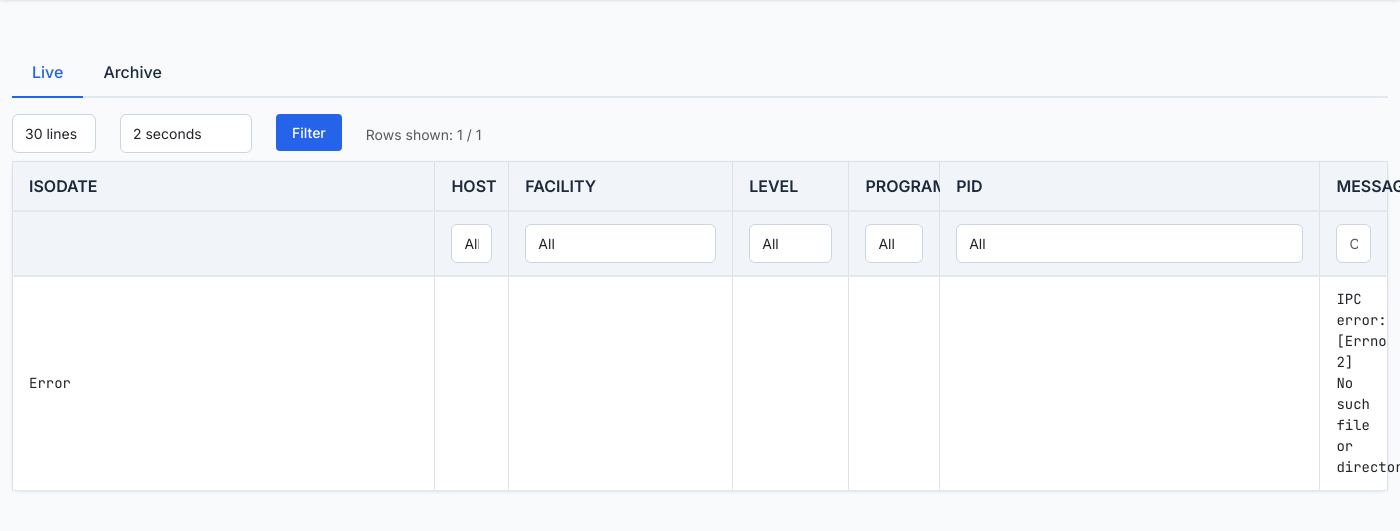
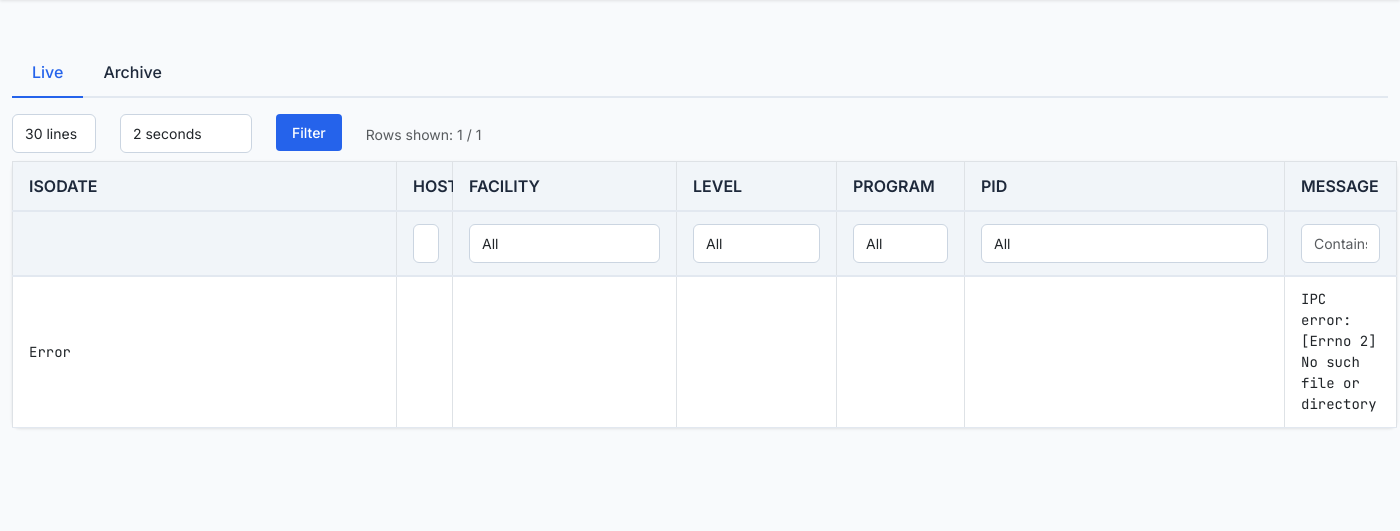
Before and after one commit to ptempier/syslog-web-viewer, a Flask app: page /live in a window 1400 px wide; the page is wider, and only the part inside the window is pictured. Shown: the part 72-603 px from the top of that part. Run offline with Flask 3, Linux system fonts and the light colour scheme; the visitor is signed in with stand-in values (Sample User, id 1).

Commit message:
Adjust column widths to better match typical content lengths

```diff
--- a/logserver/static/logtable.css
+++ b/logserver/static/logtable.css
@@ -136,14 +136,14 @@
 }
 
 /* Column widths */
-th:nth-child(1), td:nth-child(1) { width: 20em; min-width: 20em; max-width: 20em; }   /* ISODATE */
+th:nth-child(1), td:nth-child(1) { width: 24em; min-width: 24em; max-width: 24em; }   /* ISODATE: 2025-06-09T18:15:40+02:00 */
 th:nth-child(2), td:nth-child(2) { width: 3.5em; min-width: 3.5em; max-width: 3.5em; }  /* SEQ */
-th:nth-child(3), td:nth-child(3) { width: 10.6em; min-width: 10.6em; max-width: 10.6em; } /* HOST */
-th:nth-child(4), td:nth-child(4) { width: 5.5em; min-width: 5.5em; max-width: 5.5em; }    /* FACILITY */
-th:nth-child(5), td:nth-child(5) { width: 4.3em; min-width: 4.3em; max-width: 4.3em; }    /* LEVEL */
-th:nth-child(6), td:nth-child(6) { width: 18em; min-width: 18em; max-width: 18em; }     /* PROGRAM */
-th:nth-child(7), td:nth-child(7) { width: 3.2em; min-width: 3.2em; max-width: 3.2em; }    /* PID */
-th:nth-child(8), td:nth-child(8) { width: auto; min-width: 60px; max-width: 9999px; }    /* MESSAGE */
+th:nth-child(3), td:nth-child(3) { width: 14em; min-width: 14em; max-width: 14em; }    /* HOST: 192.168.0.172 */
+th:nth-child(4), td:nth-child(4) { width: 10em; min-width: 10em; max-width: 10em; }    /* FACILITY: myprogramm */
+th:nth-child(5), td:nth-child(5) { width: 8em; min-width: 8em; max-width: 8em; }       /* LEVEL: aazezaez */
+th:nth-child(6), td:nth-child(6) { width: 20em; min-width: 20em; max-width: 20em; }    /* PROGRAM: ventilateur-salon-7946 */
+th:nth-child(7), td:nth-child(7) { width: 7em; min-width: 7em; max-width: 7em; }       /* PID: 100000 */
+th:nth-child(8), td:nth-child(8) { width: auto; min-width: 60px; max-width: 9999px; }  /* MESSAGE: remaining space */
 
 /* Filter row styling */
 .filter-row td {
```
